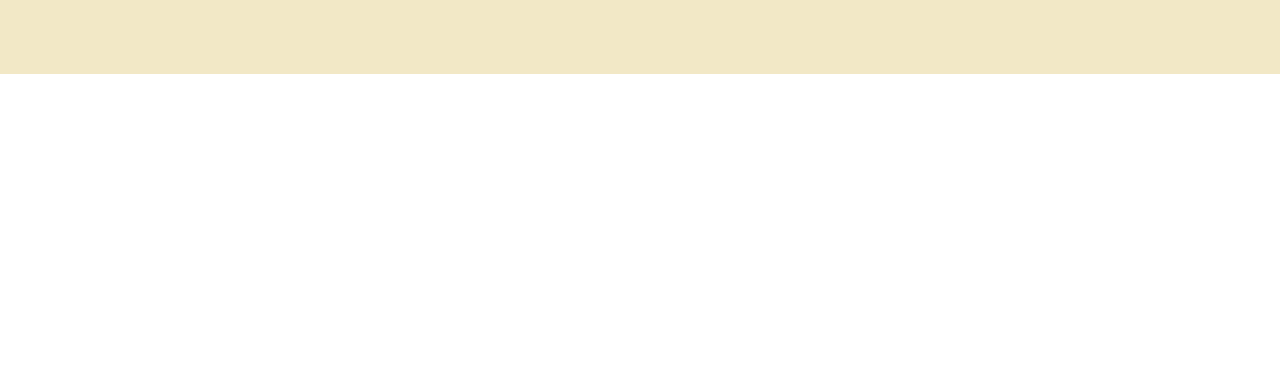
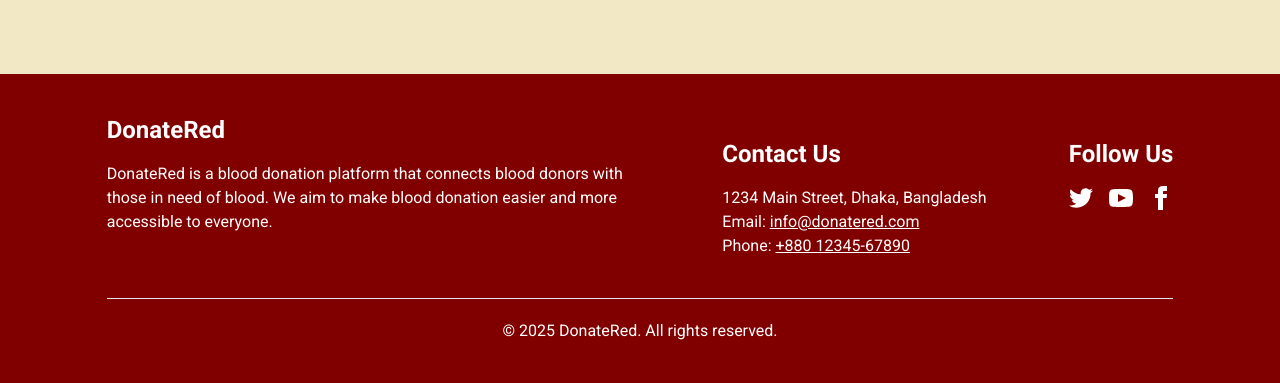
Before and after one commit to jannat-miftahul/donate-red, a plain HTML site: page index.html in a window 1280 px wide. Shown: the part 1794-2177 px from the top of the page. Before the commit the page ends 1868 px from the top, so only its background shows below. Drawn offline with nearby package versions, Linux system fonts and the light colour scheme.

Commit message:
added footer

```diff
--- a/index.html
+++ b/index.html
@@ -187,6 +187,61 @@
             </div>
         </div>
     </section>
+
+
+    <!-- footer section -->
+    <footer id="footer" class="bg-primaryRedDark text-white py-10">
+        <div class="w-10/12 mx-auto lg:flex justify-between gap-20 space-y-6">
+            <div class="w-1/2">
+                <h3 class="text-2xl font-bold">DonateRed</h3>
+                <p class="mt-4">DonateRed is a blood donation platform that connects blood donors with those in need of
+                    blood. We aim to make blood donation easier and more accessible to everyone.</p>
+            </div>
+            <div>
+                <h3 class="text-2xl font-bold">Contact Us</h3>
+                <p class="mt-4">1234 Main Street, Dhaka, Bangladesh</p>
+                <p>Email: <a class="text-white underline">info@donatered.com</a></p>
+                <p>Phone: <a class="text-white underline">+880 12345-67890</a></p>
+            </div>
+
+            <div>
+                <h3 class="text-2xl font-bold">Follow Us</h3>
+                <div class="mt-4 flex space-x-4">
+                    <a href="https://twitter.com/" class="text-white">
+                        <svg xmlns="http://www.w3.org/2000/svg" width="24" height="24" viewBox="0 0 24 24"
+                            class="fill-current">
+                            <path
+                                d="M24 4.557c-.883.392-1.832.656-2.828.775 1.017-.609 1.798-1.574 2.165-2.724-.951.564-2.005.974-3.127 1.195-.897-.957-2.178-1.555-3.594-1.555-3.179 0-5.515 2.966-4.797 6.045-4.091-.205-7.719-2.165-10.148-5.144-1.29 2.213-.669 5.108 1.523 6.574-.806-.026-1.566-.247-2.229-.616-.054 2.281 1.581 4.415 3.949 4.89-.693.188-1.452.232-2.224.084.626 1.956 2.444 3.379 4.6 3.419-2.07 1.623-4.678 2.348-7.29 2.04 2.179 1.397 4.768 2.212 7.548 2.212 9.142 0 14.307-7.721 13.995-14.646.962-.695 1.797-1.562 2.457-2.549z">
+                            </path>
+                        </svg>
+                    </a>
+                    <a href="https://www.youtube.com/" class="text-white">
+                        <svg xmlns="http://www.w3.org/2000/svg" width="24" height="24" viewBox="0 0 24 24"
+                            class="fill-current">
+                            <path
+                                d="M19.615 3.184c-3.604-.246-11.631-.245-15.23 0-3.897.266-4.356 2.62-4.385 8.816.029 6.185.484 8.549 4.385 8.816 3.6.245 11.626.246 15.23 0 3.897-.266 4.356-2.62 4.385-8.816-.029-6.185-.484-8.549-4.385-8.816zm-10.615 12.816v-8l8 3.993-8 4.007z">
+                            </path>
+                        </svg>
+                    </a>
+                    <a href="https://www.facebook.com/" class="text-white">
+                        <svg xmlns="http://www.w3.org/2000/svg" width="24" height="24" viewBox="0 0 24 24"
+                            class="fill-current">
+                            <path
+                                d="M9 8h-3v4h3v12h5v-12h3.642l.358-4h-4v-1.667c0-.955.192-1.333 1.115-1.333h2.885v-5h-3.808c-3.596 0-5.192 1.583-5.192 4.615v3.385z">
+                            </path>
+                        </svg>
+                    </a>
+                </div>
+            </div>
+        </div>
+        <div class="w-10/12 mx-auto mt-10 border-t border-gray-200 pt-5 text-center">
+            <p>&copy; <span id="currentYear"></span> DonateRed. All rights reserved.</p>
+        </div>
+    </footer>
+
+    <script>
+        document.getElementById('currentYear').textContent = new Date().getFullYear();
+    </script>
 </body>
 
 </html>
```
